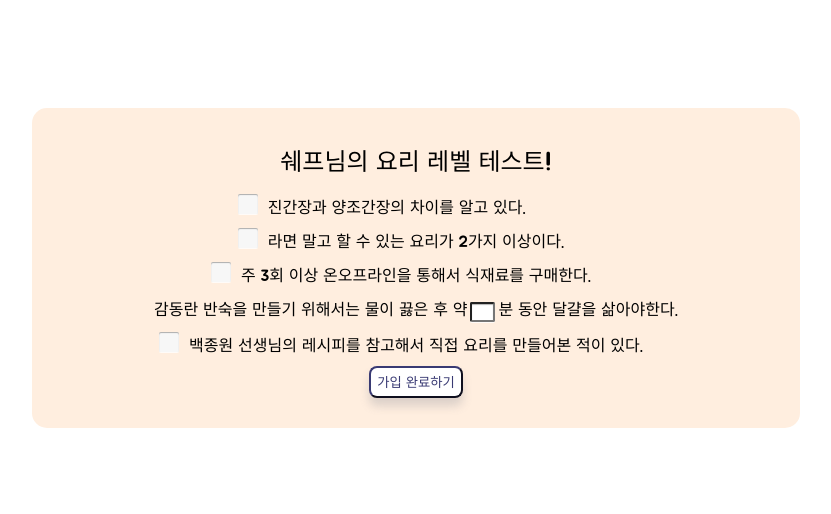
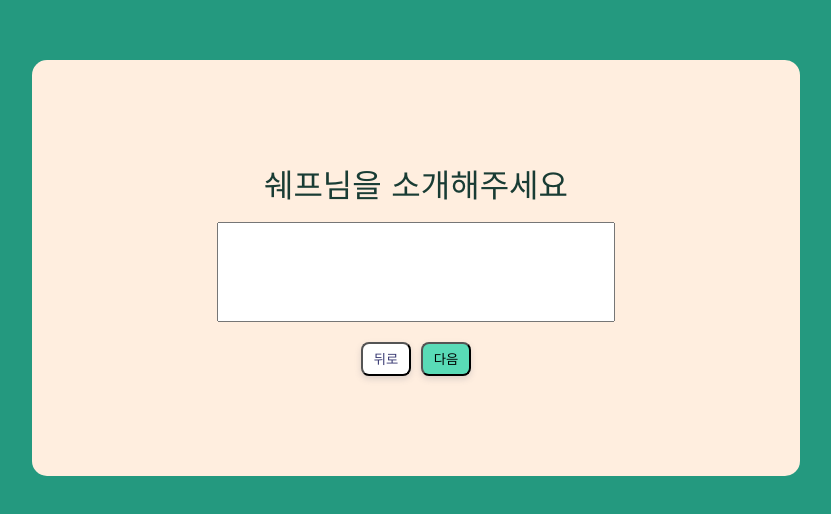
Before and after one commit to codestates/im26-cookingStates-client, a React (Create React App) app: page / in a window 1280 px wide. Shown: the part 132-646 px from the top of the page, without its empty margins (224-1055 px from the left). Built offline with nearby package versions, Linux system fonts and the light colour scheme.

Commit message:
💄스타일:  회원가입 시 자기소개 작성 컴포넌트 및 CSS 추가

```diff
--- a/src/App.js
+++ b/src/App.js
@@ -1,13 +1,13 @@
 // import Nav from './Components/Nav';
 import "./App.css";
 // import CourseList from './Components/Main/CourseList';
-// import SignUp from "./Components/Signup/SignUp.js";
-import Survey from "./Components/Signup/Survey.js";
+import SignUpCard from "./Components/Signup/SignUpCard.js";
+// import Survey from "./Components/Signup/Survey.js";
 
 function App() {
   return (
     <>
-      <Survey />
+      <SignUpCard />
     </>
   );
 }
--- a/src/Components/Signup/SignUpCard.js
+++ b/src/Components/Signup/SignUpCard.js
@@ -29,7 +29,7 @@ function SignUpCard(props) {
       </div>
     </div> */
 
-    <div className="signupCard">
+    /* <div className="signupCard">
       <div className="card-label">쉐프님의 비밀번호를 입력하세요</div>
       <div className="card-desc">
         알파벳 대소문자,숫자와 특수문자를 1개 이상 포함하여 8자리 이상의
@@ -44,6 +44,19 @@ function SignUpCard(props) {
         <button className="btn-back">뒤로</button>
         <button className="btn-next">다음</button>
       </div>
+
+
+    </div> */
+
+    <div className="signupCard">
+      <div className="card-label">쉐프님을 소개해주세요</div>
+      <div className="card-desc"></div>
+      <textarea className="input-bio" type="text"></textarea>
+
+      <div className="btn-group">
+        <button className="btn-back">뒤로</button>
+        <button className="btn-next">다음</button>
+      </div>
     </div>
   );
 }
--- a/src/pages/CSS/signup.css
+++ b/src/pages/CSS/signup.css
@@ -1,3 +1,7 @@
+#root {
+  background-color: #24997f;
+}
+
 .signupCard {
   background-color: #ffeedf;
   display: flex;
@@ -50,18 +54,33 @@ input.danger {
   background-image: url("../../Images/icon-valid-check-danger.png");
 }
 
+.input-bio {
+  height: 100px;
+  font-family: "Jua";
+  padding: 5px;
+  resize: none;
+  width: 70%;
+}
+
+textarea:focus {
+  outline: none;
+}
+
 .card-label {
   font-size: 2rem;
   margin-bottom: 15px;
+  color: #193c34;
 }
 .card-desc {
   font-size: 1rem;
 }
+
 .btn-back {
   background: #ffffff;
   margin-right: 5px;
   padding: 5px;
   color: #393a73;
+  font-family: "Jua";
 
   box-shadow: 0px 3px 6px rgba(110, 116, 134, 0.24);
   border-radius: 8px;
@@ -80,6 +99,7 @@ input.danger {
   margin-top: 20px;
   width: 50px;
   height: auto;
+  font-family: "Jua";
 }
 
 .btn-next {
@@ -94,6 +114,7 @@ input.danger {
   padding: 5px;
   width: 50px;
   height: auto;
+  font-family: "Jua";
 }
 
 .btn-next:hover {
@@ -108,4 +129,6 @@ input.danger {
   padding: 5px;
   width: 50px;
   height: auto;
+  font-family: "Jua";
+  color: #ffffff;
 }
```
